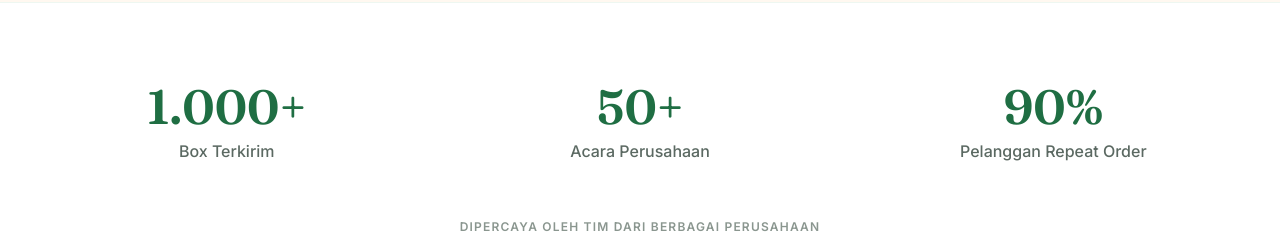
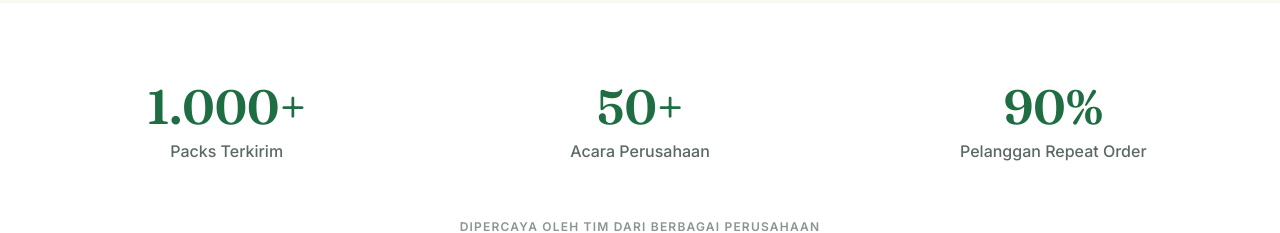
Before and after one commit to dzarmarto/DfreshFruit, a React (Vite) app: page / in a window 1280 px wide. Shown: the part 980-1213 px from the top of the page. Built offline with nearby package versions, Linux system fonts and the light colour scheme.

Commit message:
Update SocialProof.jsx

```diff
--- a/src/components/SocialProof.jsx
+++ b/src/components/SocialProof.jsx
@@ -1,7 +1,7 @@
 import useReveal from '../hooks/useReveal'
 
 const STATS = [
-  { value: '1.000+', label: 'Box Terkirim' },
+  { value: '1.000+', label: 'Packs Terkirim' },
   { value: '50+', label: 'Acara Perusahaan' },
   { value: '90%', label: 'Pelanggan Repeat Order' },
 ]
```
